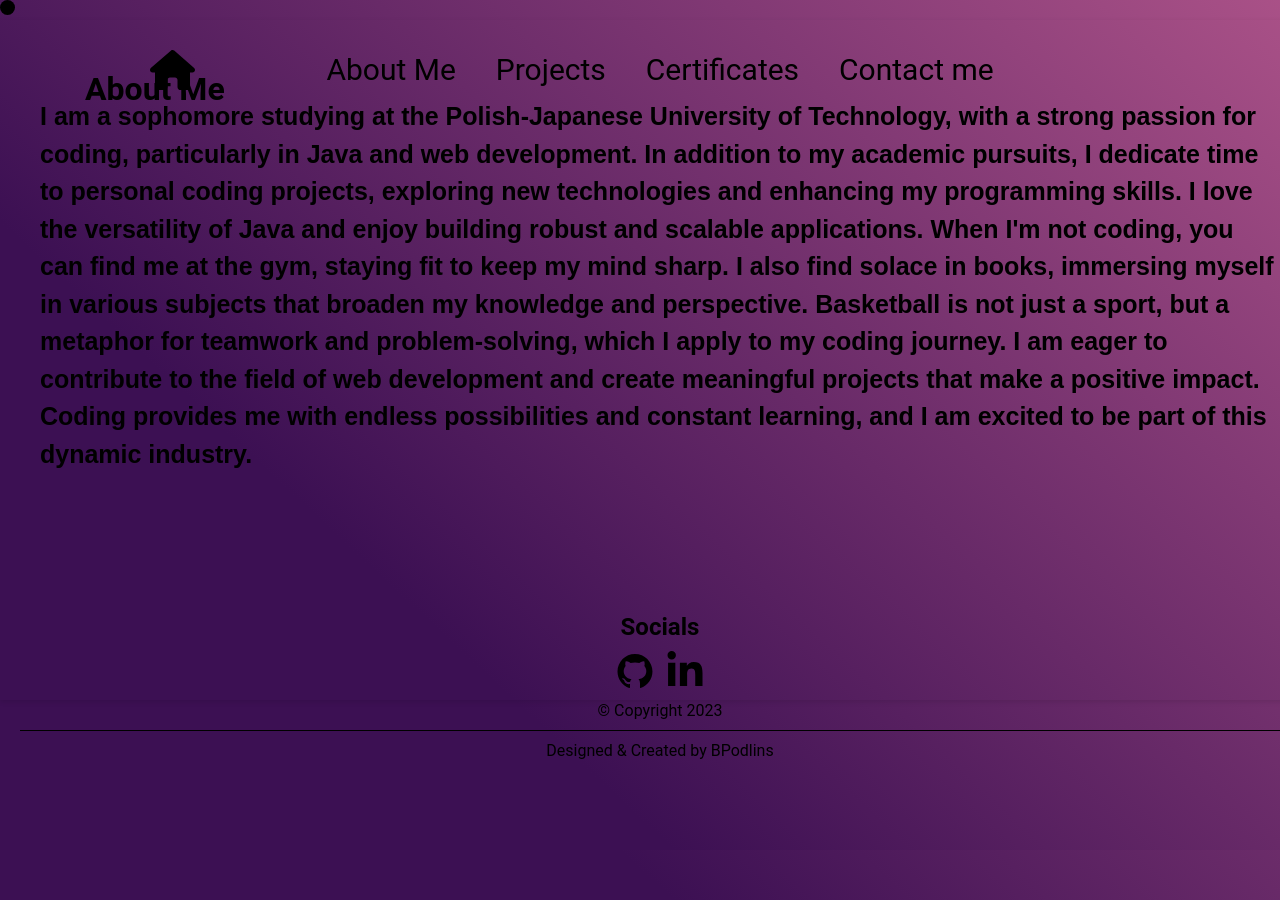
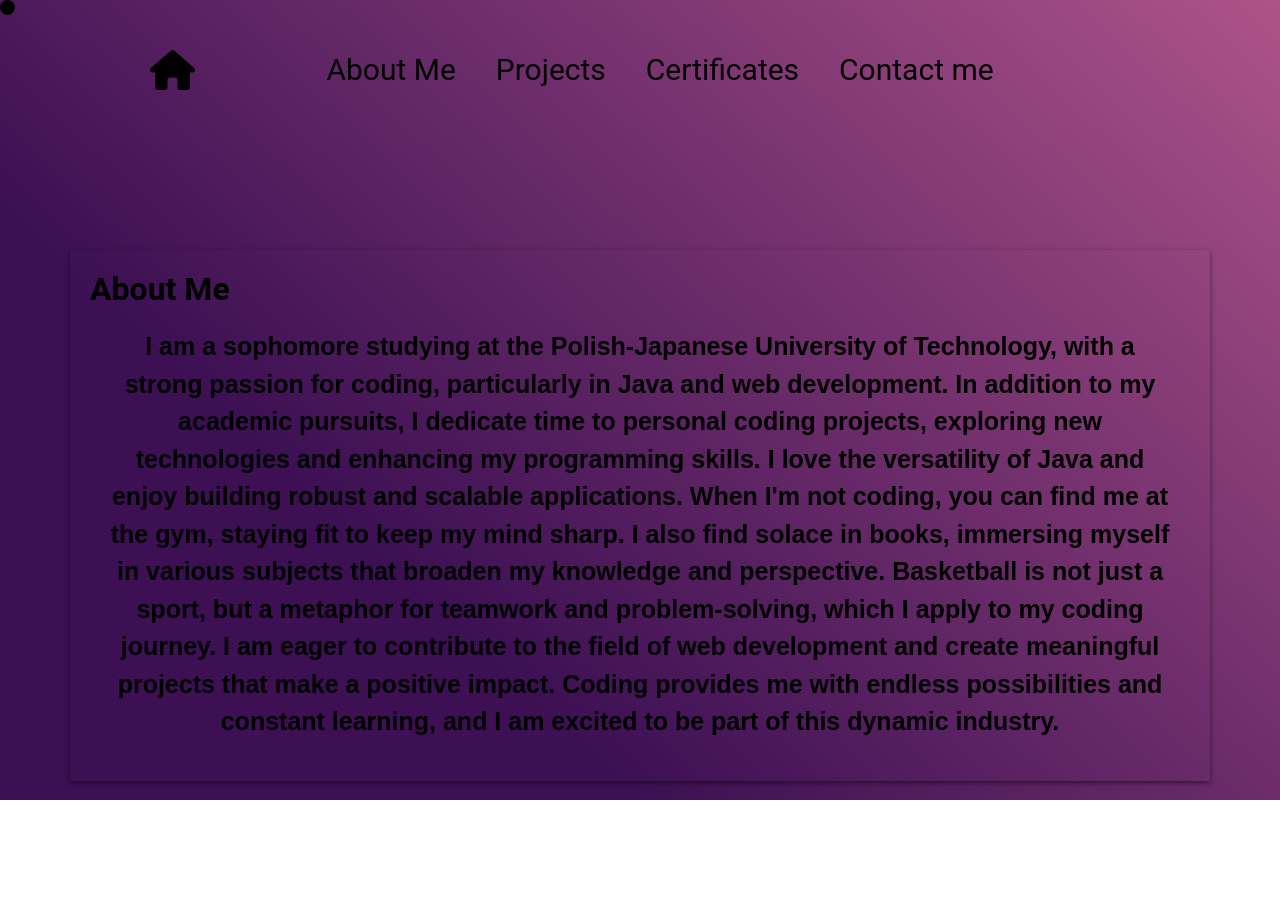
Before and after one commit to BPodlins/Portfolio, a React (Vite) app: page /about in a window 1280 px wide. After the commit the page ends 800 px from the top, so only its background shows below. Built offline with nearby package versions, Linux system fonts and the light colour scheme; no server answers.

Commit message:
abut me done

```diff
--- a/src/Components/About/About.jsx
+++ b/src/Components/About/About.jsx
@@ -7,13 +7,15 @@ function About(){
     return (
         <div className='background'>
             <Nav2 />
-            <Container className='about-card'>
+            <Container className='about-container'>
+                <div className='about-card'>
                     <h1 className='about-h1'>About Me</h1>
                     <div className='about-text'>I am a sophomore studying at the Polish-Japanese University of Technology, with a strong passion for coding, particularly in Java and web development.
                     In addition to my academic pursuits, I dedicate time to personal coding projects, exploring new technologies and enhancing my programming skills. I love the versatility of Java and enjoy building robust and scalable applications.
                     When I'm not coding, you can find me at the gym, staying fit to keep my mind sharp. I also find solace in books, immersing myself in various subjects that broaden my knowledge and perspective.
                     Basketball is not just a sport, but a metaphor for teamwork and problem-solving, which I apply to my coding journey.
                     I am eager to contribute to the field of web development and create meaningful projects that make a positive impact. Coding provides me with endless possibilities and constant learning, and I am excited to be part of this dynamic industry.
+                    </div>
                 </div>
                 <Footer/>
             </Container>
--- a/src/Components/About/about.css
+++ b/src/Components/About/about.css
@@ -1,23 +1,30 @@
 .background {
-    display: flex;
-    flex-direction: column;
-    min-height: 100vh;
-    padding-bottom: 100px; /* Add padding to the bottom to make space for the fixed footer */
+  display: flex;
+  flex-direction: column;
+  min-height: 100vh;
   }
 
+  .about-container {
+    display: relative;
+    flex-direction: column;
+    justify-content: center;
+    align-items: center;
+    flex-grow: 1;
+    }
+
   .about-card {
-    width: 100vw;
+    max-width:1100px;
+    box-shadow: 0px 2px 5px rgba(0, 0, 0, 0.5);
     padding: 20px;
-    box-shadow: 0px 2px 5px rgba(0, 0, 0, 0.1);
-    margin-top: 70px;
-    margin-bottom: 50px;
-  }
+    text-align: center;
+    margin: auto;
+    margin-top: 250px;
+    margin-bottom: 163px;
+    }
 
   .about-h1 {
-    position: relative;
-    top: 30px;
-    left: 65px;
     font-weight: bolder;
+    text-align: left;
   }
 
   .about-text {
@@ -28,8 +35,3 @@
     padding: 20px;
     border-radius: 5px;
   }
-
-  .footer {
-    position: relative;
-    width: 100%;
-  }
```
Lines whose indentation alone changed are shown as unchanged.
